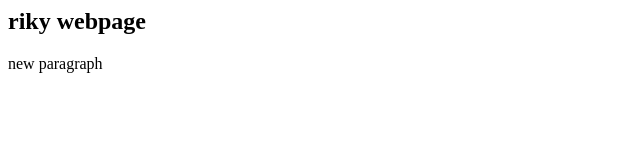
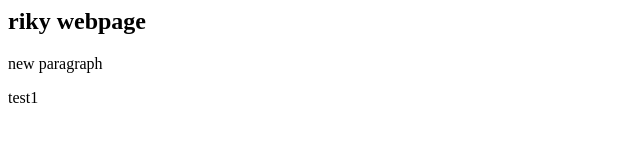
Before and after one commit to ingRicardo/webpage2, a plain HTML site: page index.html in a window 1280 px wide. Shown: the full height of the page, 0-640 px from the left. Drawn offline with Linux system fonts and the light colour scheme.

Commit message:
new line

```diff
--- a/index.html
+++ b/index.html
@@ -5,5 +5,6 @@
     <body>
         <h2>riky webpage</h2>
         <p>new paragraph</p>
+        <p>test1</p>
     </body>
 </html>
```
